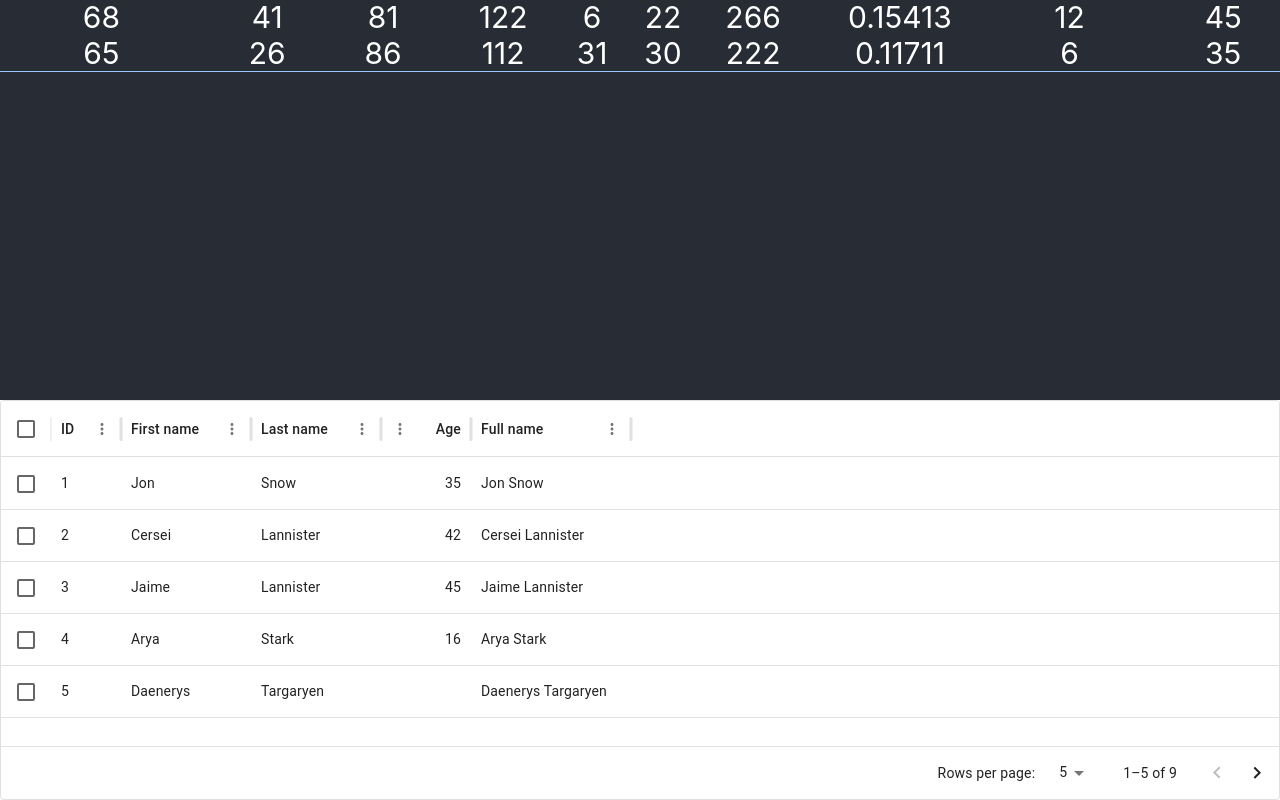
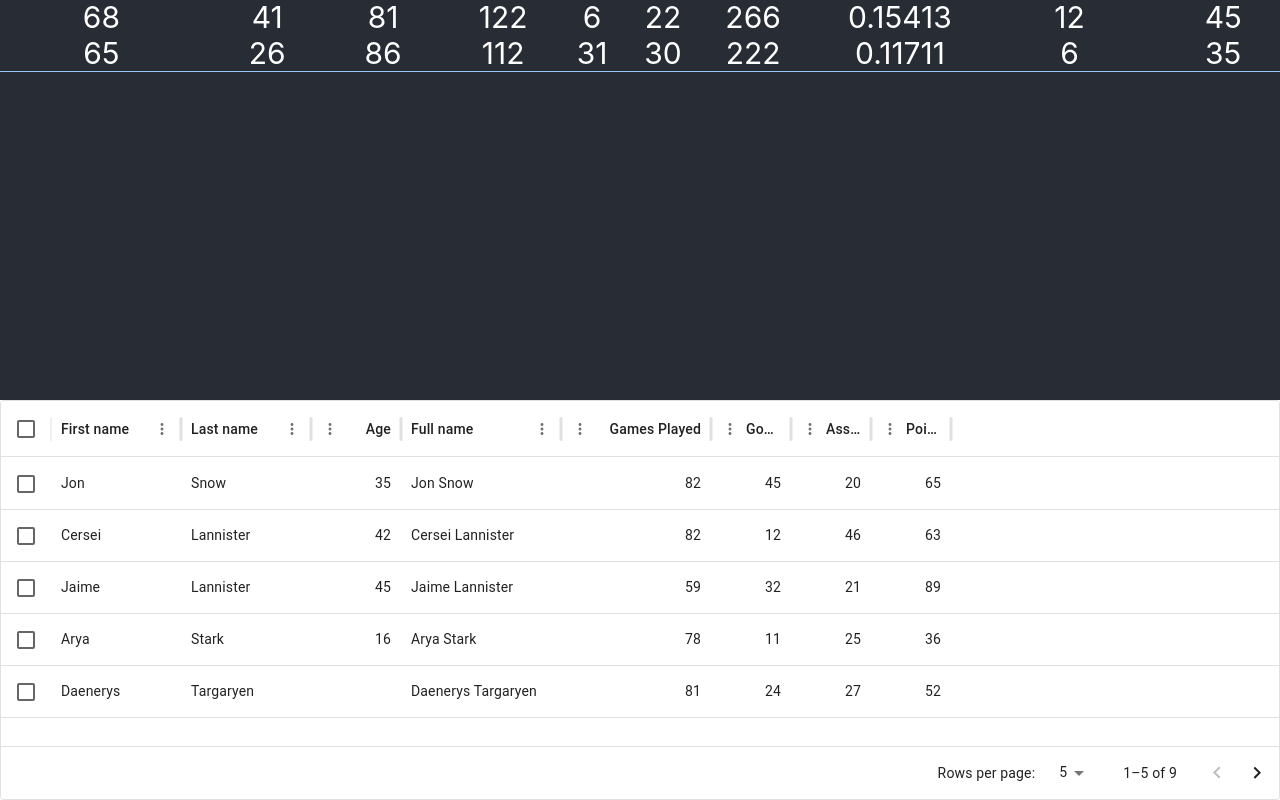
Before and after one commit to zachmanac/hockey-stats-v2, a React (Create React App) app in the folder react-frontend/: page / in a window 1280 px wide. Shown: the part 450-1250 px from the top of the page. Built offline with nearby package versions, Linux system fonts and the light colour scheme.

Commit message:
add sample data for DataTable component

```diff
--- a/react-frontend/src/components/DataTable.js
+++ b/react-frontend/src/components/DataTable.js
@@ -1,7 +1,7 @@
-import { DataGrid, GridColDef } from '@mui/x-data-grid';
+import { DataGrid } from '@mui/x-data-grid';
+// import data from './mockData';
 
 const columns = [
-  { field: 'id', headerName: 'ID', width: 70 },
   { field: 'firstName', headerName: 'First name', width: 130 },
   { field: 'lastName', headerName: 'Last name', width: 130 },
   {
@@ -18,18 +18,43 @@ const columns = [
     width: 160,
     valueGetter: (value, row) => `${row.firstName || ''} ${row.lastName || ''}`,
   },
+  {
+    field: 'gamesPlayed',
+    headerName: 'Games Played',
+    type: 'number',
+    sortable: false,
+    width: 150
+  },
+  {
+    field: 'goals',
+    headerName: 'Goals',
+    type: 'number',
+    width: 80
+  },
+  {
+    field: 'assists',
+    headerName: 'Assists',
+    type: 'number',
+    width: 80
+  },
+  {
+    field: 'points',
+    headerName: 'Points',
+    type: 'number',
+    width: 80
+  },
 ];
 
 const rows = [
-  { id: 1, lastName: 'Snow', firstName: 'Jon', age: 35 },
-  { id: 2, lastName: 'Lannister', firstName: 'Cersei', age: 42 },
-  { id: 3, lastName: 'Lannister', firstName: 'Jaime', age: 45 },
-  { id: 4, lastName: 'Stark', firstName: 'Arya', age: 16 },
-  { id: 5, lastName: 'Targaryen', firstName: 'Daenerys', age: null },
-  { id: 6, lastName: 'Melisandre', firstName: null, age: 150 },
-  { id: 7, lastName: 'Clifford', firstName: 'Ferrara', age: 44 },
-  { id: 8, lastName: 'Frances', firstName: 'Rossini', age: 36 },
-  { id: 9, lastName: 'Roxie', firstName: 'Harvey', age: 65 },
+  { id: 1, lastName: 'Snow', firstName: 'Jon', age: 35, gamesPlayed: 82, goals: 45, assists: 20, points: 65 },
+  { id: 2, lastName: 'Lannister', firstName: 'Cersei', age: 42, gamesPlayed: 82, goals: 12, assists: 46, points: 63 },
+  { id: 3, lastName: 'Lannister', firstName: 'Jaime', age: 45, gamesPlayed: 59, goals: 32, assists: 21, points: 89 },
+  { id: 4, lastName: 'Stark', firstName: 'Arya', age: 16, gamesPlayed: 78, goals: 11, assists: 25, points: 36 },
+  { id: 5, lastName: 'Targaryen', firstName: 'Daenerys', age: null, gamesPlayed: 81, goals: 24, assists: 27, points: 52 },
+  { id: 6, lastName: 'Melisandre', firstName: null, age: 150, gamesPlayed: 76, goals: 35, assists: 47, points: 72 },
+  { id: 7, lastName: 'Clifford', firstName: 'Ferrara', age: 44, gamesPlayed: 82, goals: 38, assists: 27, points: 69 },
+  { id: 8, lastName: 'Frances', firstName: 'Rossini', age: 36, gamesPlayed: 76, goals: 45, assists: 20, points: 65 },
+  { id: 9, lastName: 'Roxie', firstName: 'Harvey', age: 65, gamesPlayed: 80, goals: 52, assists: 21, points: 76 },
 ];
 
 export default function DataTable() {
```
